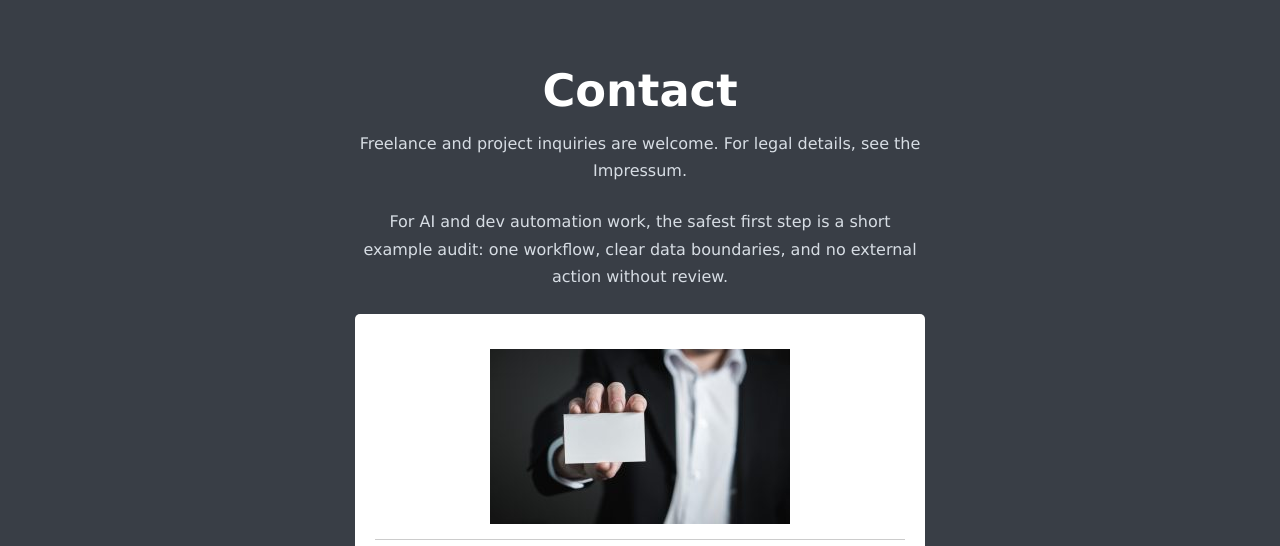
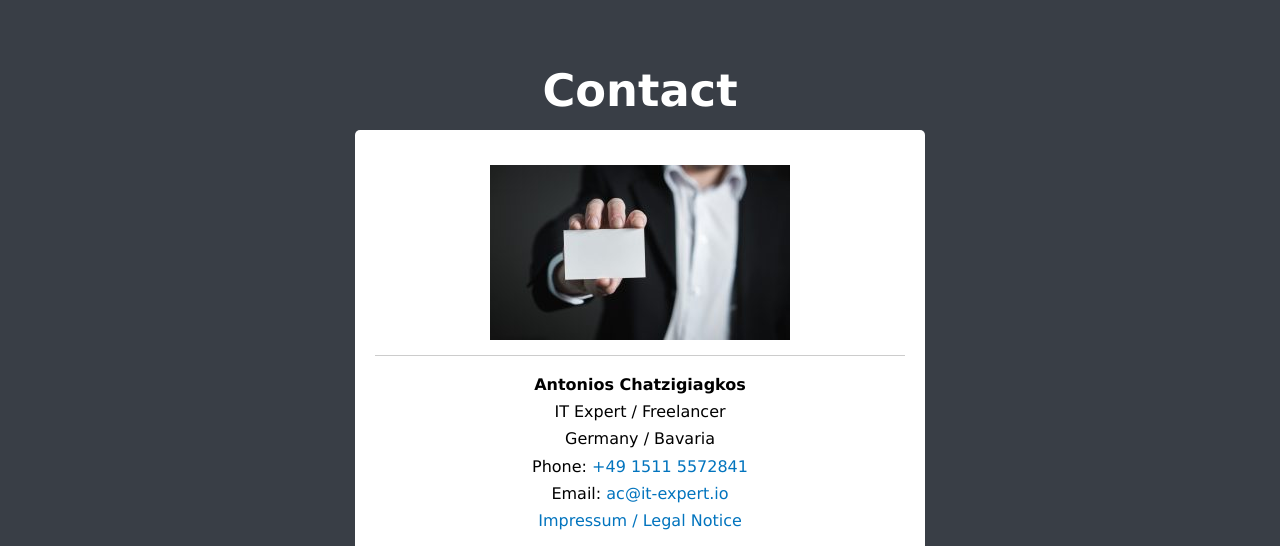
Before and after one commit to Dev-TechT/website, a plain HTML site: page index.html in a window 1280 px wide. Shown: the part 6340-6886 px from the top of the page. Drawn offline with Linux system fonts and the light colour scheme.

Commit message:
fix: remove extra contact copy

```diff
--- a/index.html
+++ b/index.html
@@ -374,8 +374,6 @@
         <section id="contact" class="contact-section">
              <div class="container">
                 <h2>Contact</h2>
-                <p class="contact-note">Freelance and project inquiries are welcome. For legal details, see the Impressum.</p>
-                <p class="contact-note">For AI and dev automation work, the safest first step is a short example audit: one workflow, clear data boundaries, and no external action without review.</p>
                 <div class="contact-details">
                     <img src="./assets/images/contact-graphic.jpg" alt="" aria-hidden="true" loading="lazy">
                     <hr>
```
